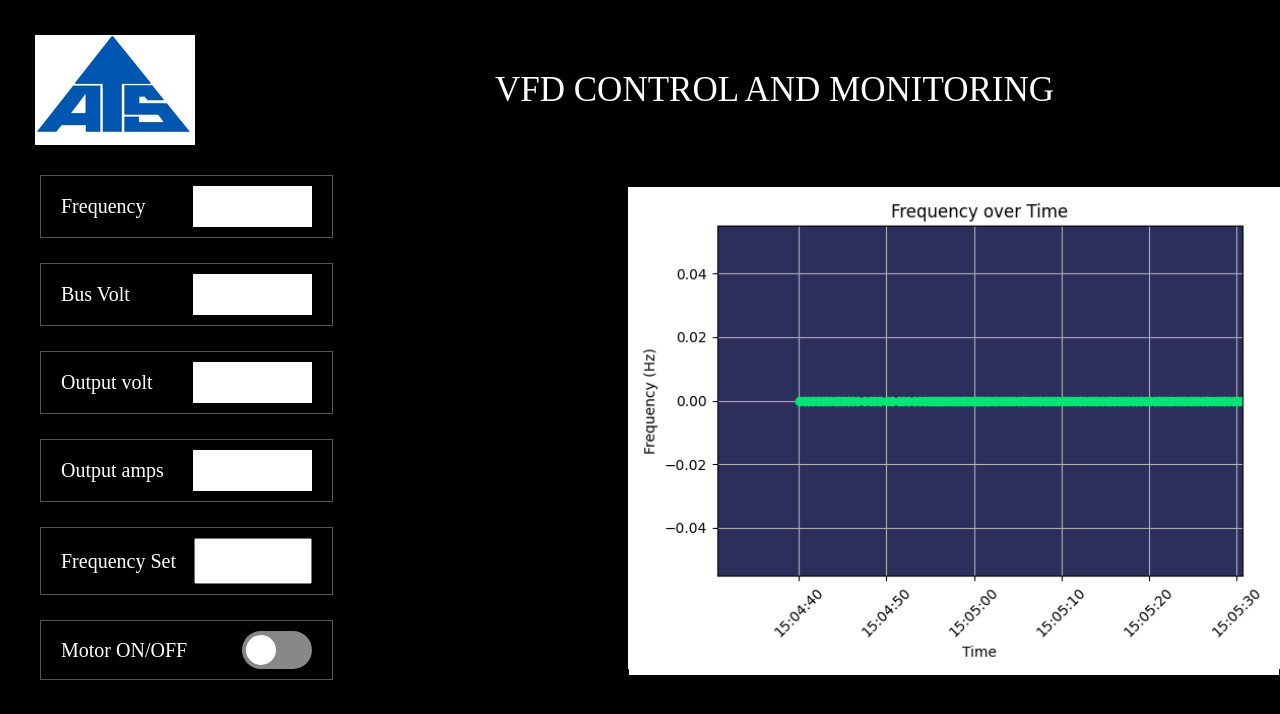
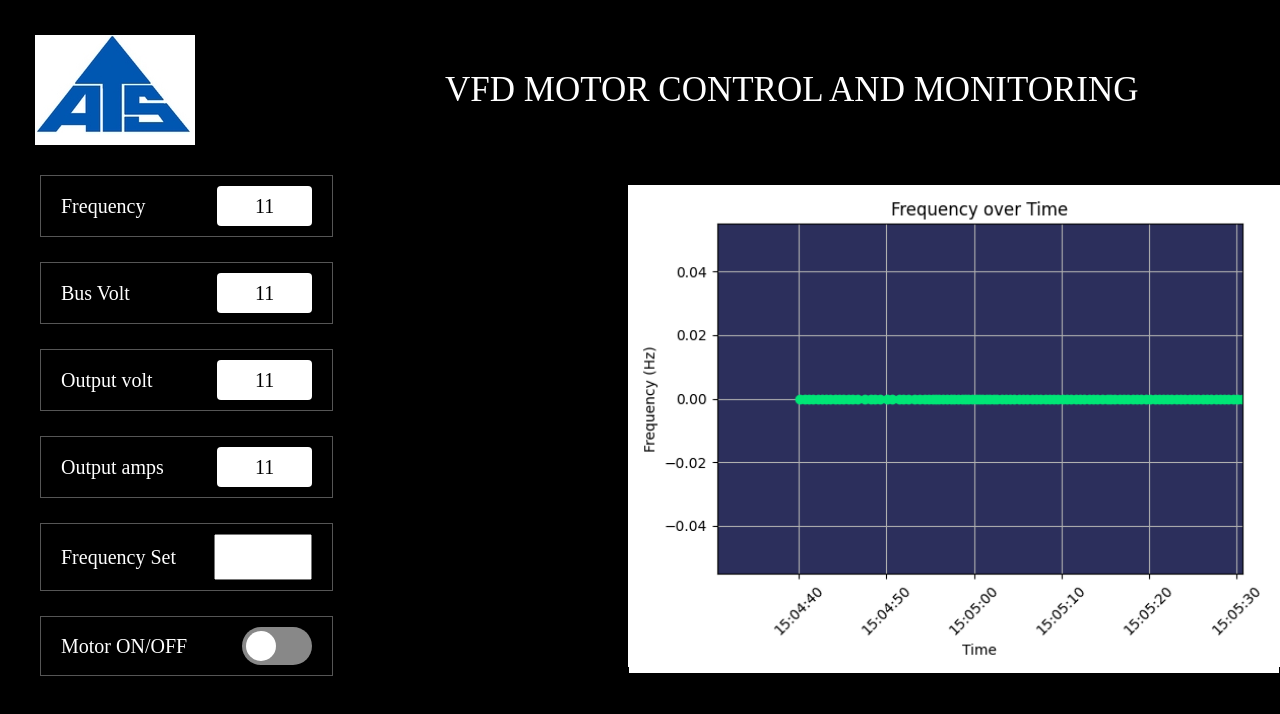
Before and after one commit to Pranatheesh-S/dashboard, a website: page graph.html in a window 1280 px wide. Drawn offline with Linux system fonts and the light colour scheme; no server answers.

Commit message:
text align

```diff
--- a/graph.css
+++ b/graph.css
@@ -36,13 +36,16 @@ body {
 }
 
 .value {
-  padding: 8px 12px;
-  min-width: 80px;
-  text-align: center;
+  display: flex;
+  justify-content: center;
+  align-items: center;
   background-color: white;
-  height: 25px;
+  height: 40px;
   width: 95px;
+  padding: 0;
+  border-radius: 4px;
 }
+
 
 .graph {
   width: 650px;
@@ -51,7 +54,7 @@ body {
 }
 
 input{
-    width: 110px;
+    width: 90px;
     height: 40px;
     font-size: 20px;
 }
@@ -116,7 +119,7 @@ input:checked + .slider:before {
 .title-text{
     font-size: 35px;
     text-align: center;
-    margin-left: 300px;
+    margin-left: 250px;
 }
 
 .logo{
@@ -126,3 +129,11 @@ input:checked + .slider:before {
 .graph img{
     width: 650px;
 }
+
+.val {
+  color: black;
+  padding: 0;
+  margin: 0;
+  font-size: 20px;
+  line-height: 25px;
+}
--- a/graph.html
+++ b/graph.html
@@ -12,26 +12,26 @@
             <img src="adcons-technologies.jpg" alt="img">
         </div>
         <div class="title-text">
-            <p>VFD CONTROL AND MONITORING</p>
+            <p>VFD MOTOR CONTROL AND MONITORING</p>
         </div>
     </div>
     <div class="main">
         <div class="values">
             <div class="param">
                 <div class="heading">Frequency</div>
-                <div class="value" ><p class="val" id="val1"></p></div>
+                <div class="value" ><p class="val" id="val1">11</p></div>
             </div>
             <div class="param">
                 <div class="heading">Bus Volt</div>
-                <div class="value"><p class="val" id="val2"></p></div>
+                <div class="value"><p class="val" id="val2">11</p></div>
             </div>
             <div class="param">
                 <div class="heading">Output volt</div>
-                <div class="value"><p class="val" id="val3"></p></div>
+                <div class="value"><p class="val" id="val3">11</p></div>
             </div>
             <div class="param">
                 <div class="heading">Output amps</div>
-                <div class="value"><p class="val" id="val4"></p></div>
+                <div class="value"><p class="val" id="val4">11</p></div>
             </div>
             <div class="param">
                 <div class="heading">Frequency Set</div>
```
Also changed, not shown: sample.html (renamed from samplr.html).
